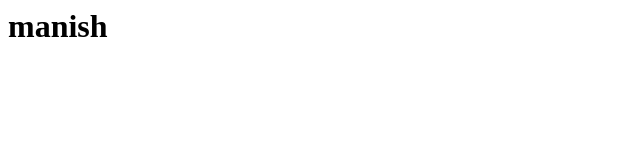
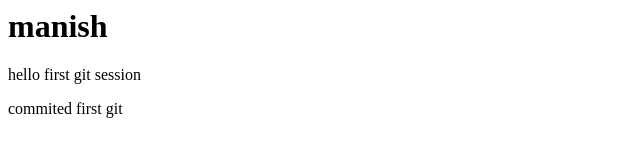
Before and after one commit to manishkushare/rm, a plain HTML site: page index.html in a window 1280 px wide. Shown: the whole page, without its empty margins (0-640 px from the left). Drawn offline with Linux system fonts and the light colour scheme.

Commit message:
add paragraph

```diff
--- a/index.html
+++ b/index.html
@@ -1,4 +1,5 @@
 <html>
+
 
 <head>
 
@@ -9,6 +10,14 @@
 manish
 </h1>
 
+<p>
+hello first git session
+</p>
+
+<p>
+commited first git
+</p>
+
 </body>
 
 </head>
```
